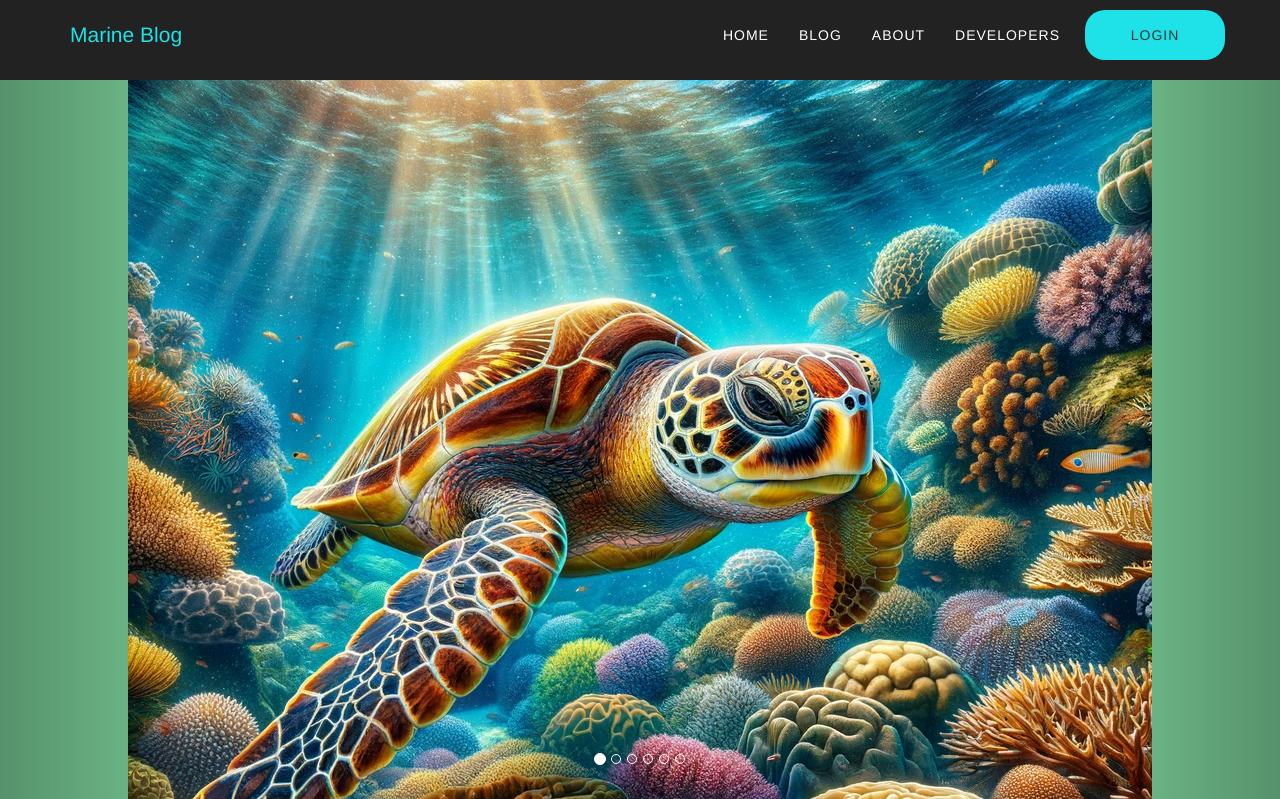
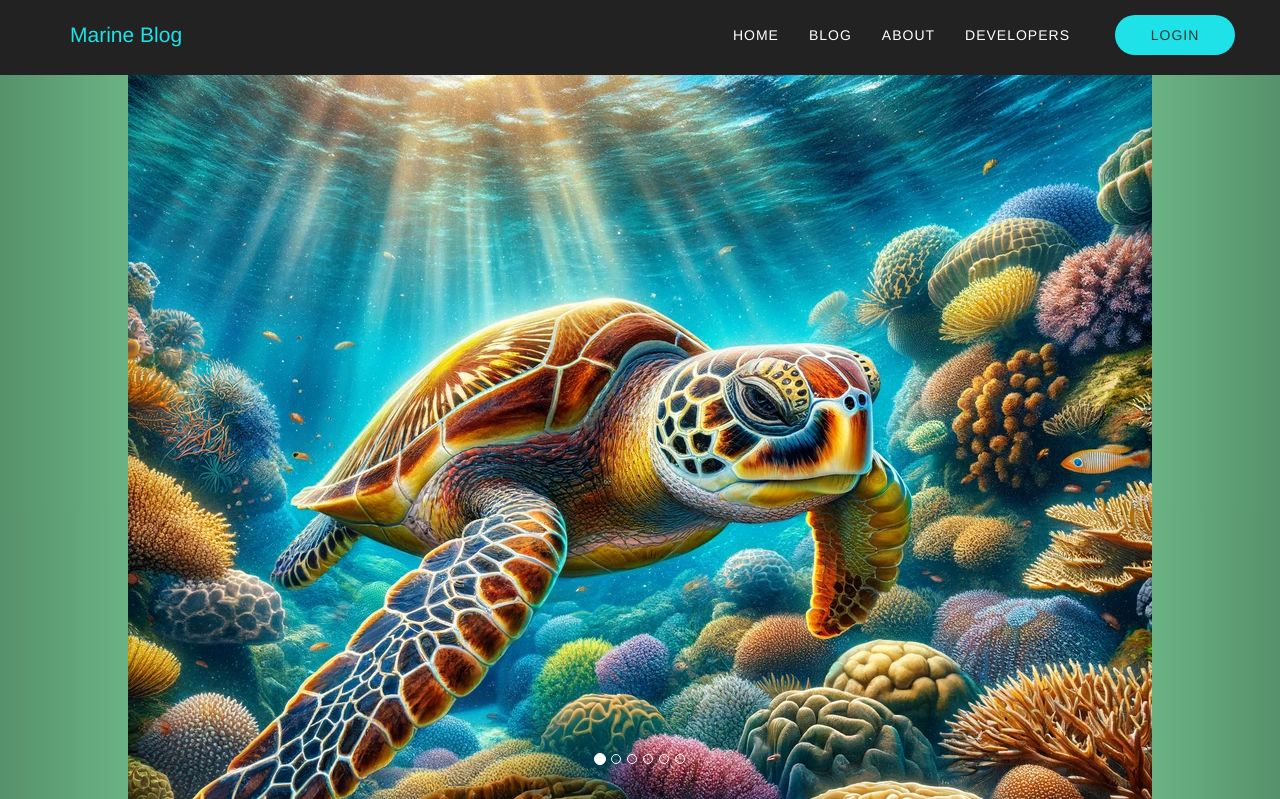
Before and after one commit to Eduarduar/blogMarino, a PHP site: page / in a window 1280 px wide. Shown: the top 799 px of the page. Run offline with PHP 8.4, Linux system fonts and the light colour scheme; some libraries are stand-ins or nearby versions.

Commit message:
se modifico el nav

```diff
--- a/css/style_navBar.css
+++ b/css/style_navBar.css
@@ -238,6 +238,17 @@
   color: #f0c503 !important;
 }
 
+.log-in, .log-out, .manage {
+  margin-top: .5rem;
+  padding: 1rem .5rem !important;
+  width: 12rem;
+}
+
+.manage-container, .log-in-container, .log-out-container {
+  width: 12rem !important;
+  margin-left: 2rem !important;
+}
+
 @media (min-width: 768px) {
   .navbar-default {
     padding: 25px 0;
```
